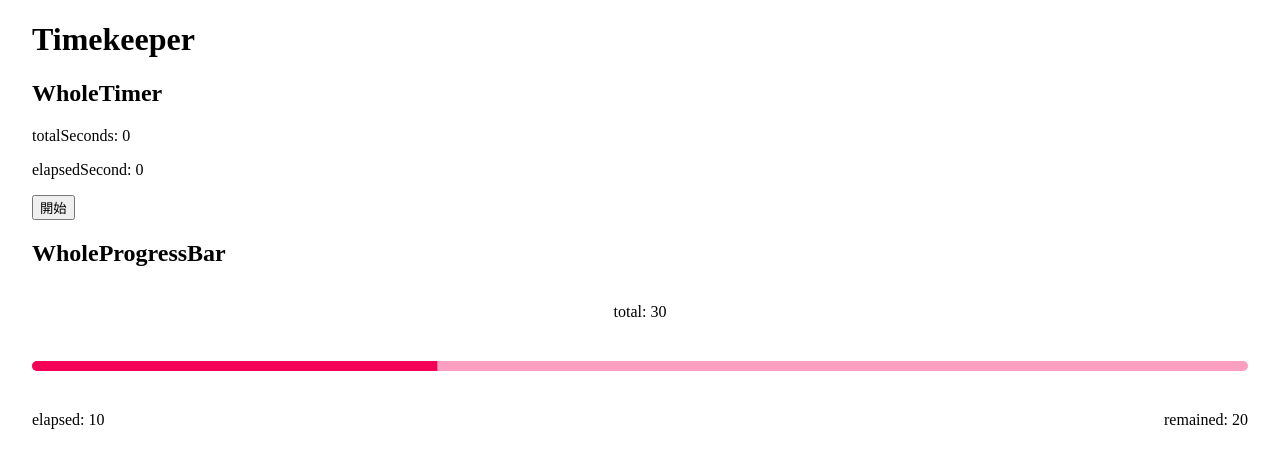
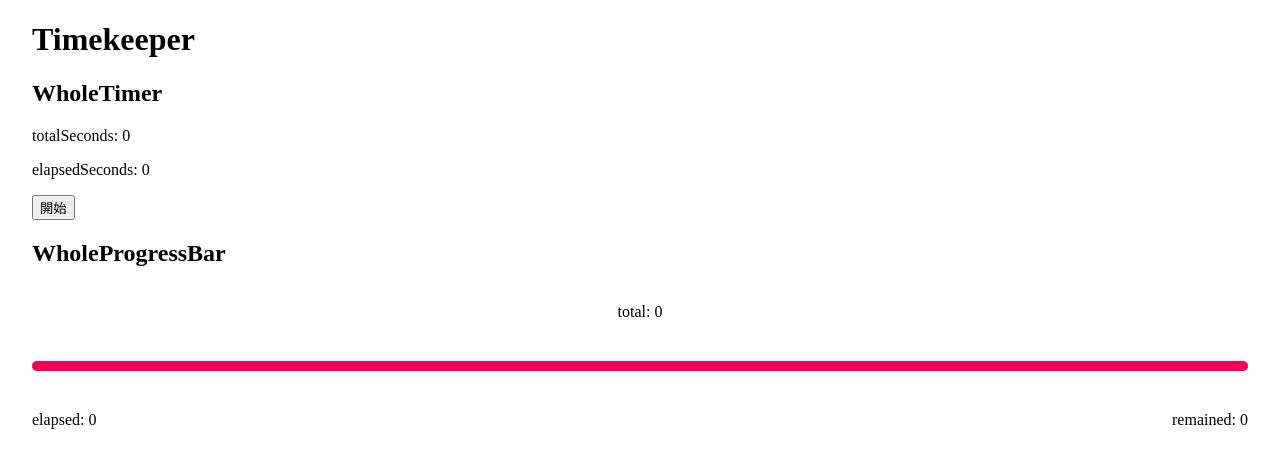
Before and after one commit to youichiro/timekeeper, a Next.js app: page / in a window 1280 px wide. Shown: the top 468 px of the page. Built offline with nearby package versions, Linux system fonts and the light colour scheme.

Commit message:
progressbarの値をpropsで渡す

```diff
--- a/components/WholeProgressBar.tsx
+++ b/components/WholeProgressBar.tsx
@@ -1,11 +1,14 @@
 import React from 'react'
 import { LinearProgress, Grid } from '@material-ui/core'
 
-const WholeProgressBar: React.FC = () => {
-  const total = 30
-  const elapsed = 10
-  const remained = total - elapsed
-  const progress = (elapsed / total) * 100.0
+type WholeProgressBarProps = {
+  total: number
+  elapsed: number
+}
+
+const WholeProgressBar: React.FC<WholeProgressBarProps> = (props) => {
+  const progress = (props.elapsed / props.total) * 100.0
+  const remained = props.total - props.elapsed
 
   return (
     <div>
@@ -13,7 +16,7 @@ const WholeProgressBar: React.FC = () => {
       <div style={{ flexGrow: 1 }}>
         <Grid container spacing={3} justify="space-between">
           <Grid item xs={12}>
-            <p style={{ textAlign: 'center' }}>total: {total}</p>
+            <p style={{ textAlign: 'center' }}>total: {props.total}</p>
           </Grid>
           <Grid item xs={12}>
             <LinearProgress
@@ -24,7 +27,7 @@ const WholeProgressBar: React.FC = () => {
             />
           </Grid>
           <Grid item xs={6}>
-            <p>elapsed: {elapsed}</p>
+            <p>elapsed: {props.elapsed}</p>
           </Grid>
           <Grid item xs={6}>
             <p style={{ textAlign: 'right' }}>remained: {remained}</p>
--- a/components/WholeTimer.tsx
+++ b/components/WholeTimer.tsx
@@ -49,11 +49,14 @@ const WholeTimer: React.FC = () => {
     <div>
       <h2>WholeTimer</h2>
       <p>totalSeconds: {wholeProgress.totalSeconds}</p>
-      <p>elapsedSecond: {elapsedSeconds}</p>
+      <p>elapsedSeconds: {elapsedSeconds}</p>
       <button type="button" onClick={onClickStartButton}>
         開始
       </button>
-      <WholeProgressBar />
+      <WholeProgressBar
+        total={wholeProgress.totalSeconds}
+        elapsed={elapsedSeconds}
+      />
     </div>
   )
 }
```
Also changed, not shown: 1 other file (tests, documents, lock files or other folders).
